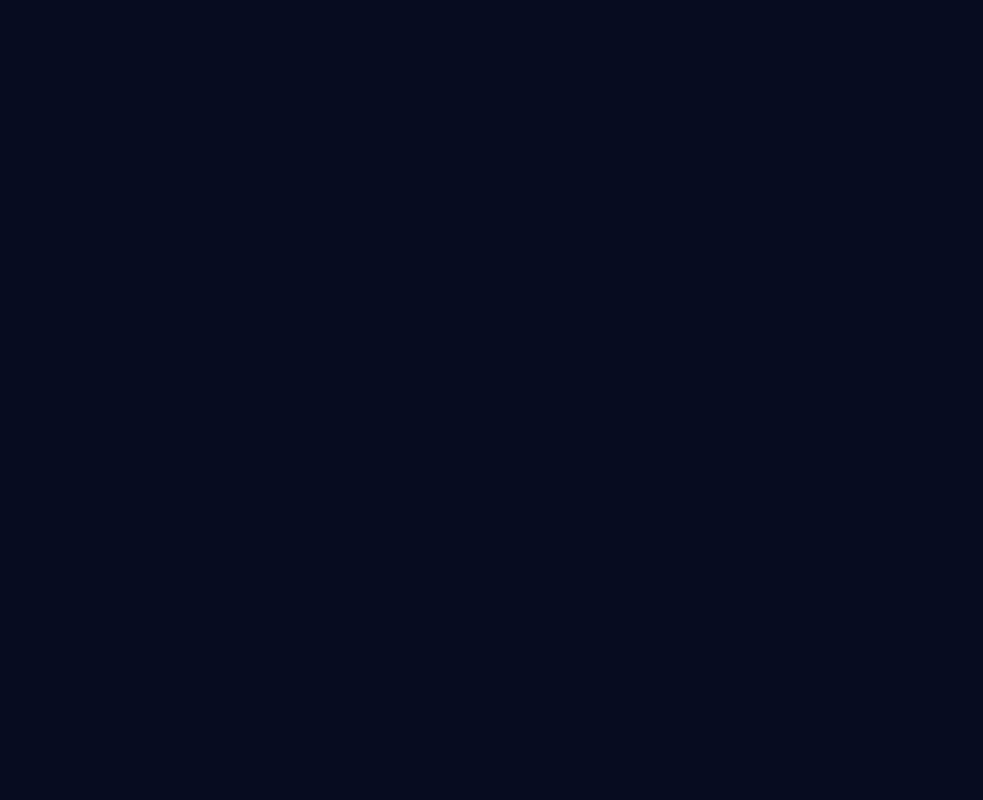
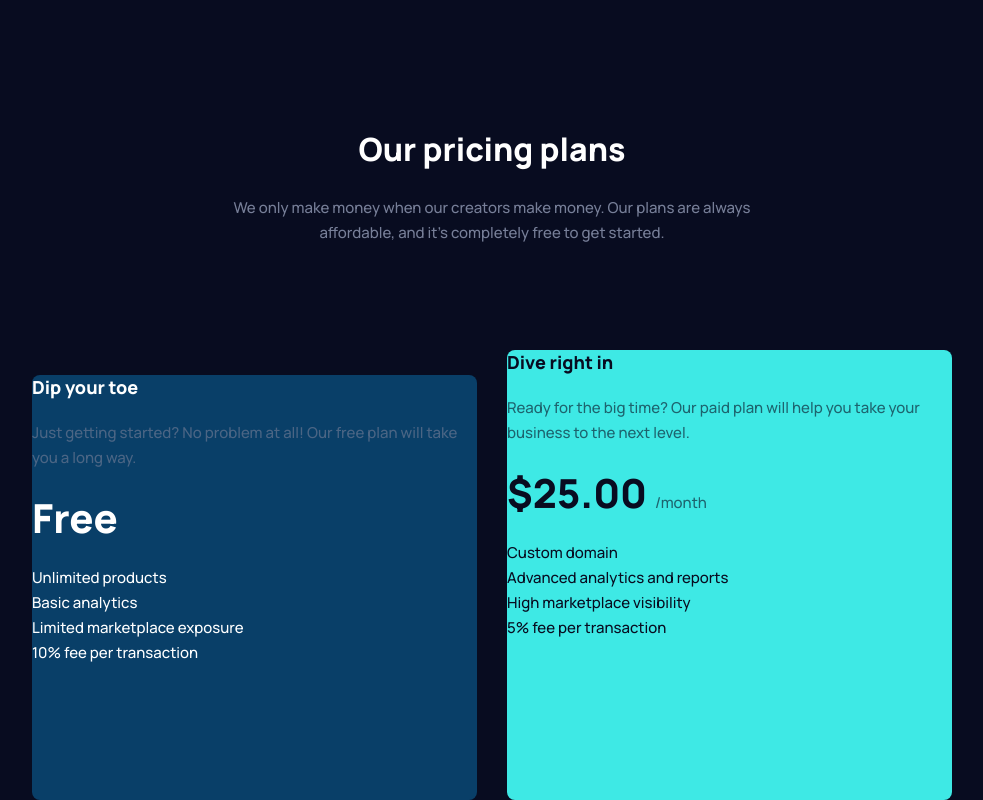
Before and after one commit to CharlesSquirel/Maker-Frontend, a React (Create React App) app: page / in a window 1280 px wide. Shown: the part 1457-2257 px from the top of the page, without its empty margins (148-1131 px from the left). Before the commit the page ends 1384 px from the top, so only its background shows below. Built offline with nearby package versions, Linux system fonts and the light colour scheme.

Commit message:
Pricing components structure with css first aproach

```diff
--- a/src/App.tsx
+++ b/src/App.tsx
@@ -4,6 +4,7 @@ import Header from "./components/Header/Header";
 import { ThemeProvider } from "styled-components";
 import { theme } from "./components/GlobalStyles/theme";
 import Benefits from "./components/Benefits/Benefits";
+import Pricing from "./components/Pricing/Pricing";
 
 function App() {
   return (
@@ -12,6 +13,7 @@ function App() {
       <Header />
       <main>
         <Benefits />
+        <Pricing />
       </main>
     </ThemeProvider>
   );
--- a/src/components/Benefits/Benefits.tsx
+++ b/src/components/Benefits/Benefits.tsx
@@ -40,8 +40,8 @@ const Benefits: React.FC = () => {
   return (
     <StyledBenefits>
       {befenitsContent.map(
-        ({ title, description, img }: SingleBenefitProps): React.ReactNode => (
-          <SingleBenefit title={title} description={description} img={img} />
+        ({ title, description, img }: SingleBenefitProps, index): React.ReactNode => (
+          <SingleBenefit title={title} description={description} img={img} key={index} />
         )
       )}
     </StyledBenefits>
--- a/src/components/GlobalStyles/GlobalStyles.tsx
+++ b/src/components/GlobalStyles/GlobalStyles.tsx
@@ -51,5 +51,13 @@ button {
 p {
     color: #777F98;
 }
+ul {
+    color: inherit;
+    font-family: inherit;
+    font-weight: inherit;
+}
+li {
+    list-style-type: none;
+}
 
 `;
--- /dev/null
+++ b/src/components/Pricing/Pricing.tsx
@@ -0,0 +1,70 @@
+import React from "react";
+import {
+  StyledPricing,
+  TextWrapper,
+  Title,
+  Description,
+  CardWrapper,
+  CardDip,
+  CardDive,
+  CardDipTitle,
+  CardDiveTitle,
+  CardDipDescription,
+  CardDiveDescription,
+  CardDipSlogan,
+  CardDiveSlogan,
+  CardDipList,
+  CardDiveList,
+} from "./StyledPricing";
+
+// type ListContentProps = [string[], string[]];
+
+// const listContent: ListContentProps = [
+//   ["Unlimited products", "Basic analytics", "Limited marketplace exposure", "10% fee per transaction"],
+//   ["Custom domain", "Advanced analytics and reports", "High marketplace visibility", "5% fee per transaction"],
+// ];
+
+const Pricing = () => {
+  return (
+    <StyledPricing>
+      <TextWrapper>
+        <Title>Our pricing plans</Title>
+        <Description>We only make money when our creators make money. Our plans are always affordable, and it’s completely free to get started.</Description>
+      </TextWrapper>
+      <CardWrapper>
+        <CardDip>
+          <CardDipTitle>Dip your toe</CardDipTitle>
+          <CardDipDescription>Just getting started? No problem at all! Our free plan will take you a long way.</CardDipDescription>
+          <CardDipSlogan>Free</CardDipSlogan>
+          <CardDipList>
+            {/* {listContent[0].map((item, index) => (
+              <li key={index}>{item}</li>
+            ))} */}
+            <li>Unlimited products</li>
+            <li>Basic analytics</li>
+            <li>Limited marketplace exposure</li>
+            <li>10% fee per transaction</li>
+          </CardDipList>
+        </CardDip>
+        <CardDive>
+          <CardDiveTitle>Dive right in</CardDiveTitle>
+          <CardDiveDescription>Ready for the big time? Our paid plan will help you take your business to the next level.</CardDiveDescription>
+          <CardDiveSlogan>
+            $25.00 <span>/month</span>
+          </CardDiveSlogan>
+          <CardDiveList>
+            {/* {listContent[1].map((item, index) => (
+              <li key={index}>{item}</li>
+            ))} */}
+            <li>Custom domain</li>
+            <li>Advanced analytics and reports</li>
+            <li>High marketplace visibility</li>
+            <li>5% fee per transaction</li>
+          </CardDiveList>
+        </CardDive>
+      </CardWrapper>
+    </StyledPricing>
+  );
+};
+
+export default Pricing;
--- /dev/null
+++ b/src/components/Pricing/StyledPricing.tsx
@@ -0,0 +1,82 @@
+import styled from "styled-components";
+
+export const StyledPricing = styled.section`
+  display: flex;
+  flex-direction: column;
+  align-items: center;
+  gap: 105px;
+  padding-top: 200px;
+`;
+export const TextWrapper = styled.div`
+  display: flex;
+  flex-direction: column;
+  gap: 24px;
+  width: 540px;
+`;
+export const Title = styled.h2`
+  font-weight: var(--bold);
+  font-size: 32px;
+  line-height: 44px;
+  text-align: center;
+`;
+export const Description = styled.p`
+  line-height: 25px;
+  text-align: center;
+`;
+export const CardWrapper = styled.div`
+  display: flex;
+  justify-content: center;
+  align-items: flex-end;
+  gap: 30px;
+  width: 100vw;
+`;
+export const CardDip = styled.article`
+  display: flex;
+  flex-direction: column;
+  gap: 20px;
+  width: 445px;
+  height: 425px;
+  background: #093f68;
+  border-radius: 8px;
+`;
+export const CardDive = styled(CardDip)`
+  height: 450px;
+  background: #3ee9e5;
+`;
+export const CardDipTitle = styled.h3`
+  font-weight: var(--bold);
+  font-size: 18px;
+  line-height: 25px;
+`;
+export const CardDiveTitle = styled(CardDipTitle)`
+  color: var(--dark-blue);
+`;
+export const CardDipDescription = styled.p`
+  line-height: 25px;
+  opacity: 0.6;
+`;
+export const CardDiveDescription = styled(CardDipDescription)`
+  color: var(--dark-blue);
+`;
+export const CardDipSlogan = styled.p`
+  font-weight: var(--bold);
+  font-size: 40px;
+  line-height: 55px;
+  color: var(--white);
+`;
+export const CardDiveSlogan = styled(CardDipSlogan)`
+  color: var(--dark-blue);
+  span {
+    font-weight: var(--regular);
+    font-size: 15px;
+    line-height: 25px;
+    opacity: 0.6;
+  }
+`;
+export const CardDipList = styled.ul`
+  line-height: 25px;
+`;
+export const CardDiveList = styled.ul`
+  line-height: 25px;
+  color: var(--dark-blue);
+`;
```
Also changed, not shown: public/manifest.json.
